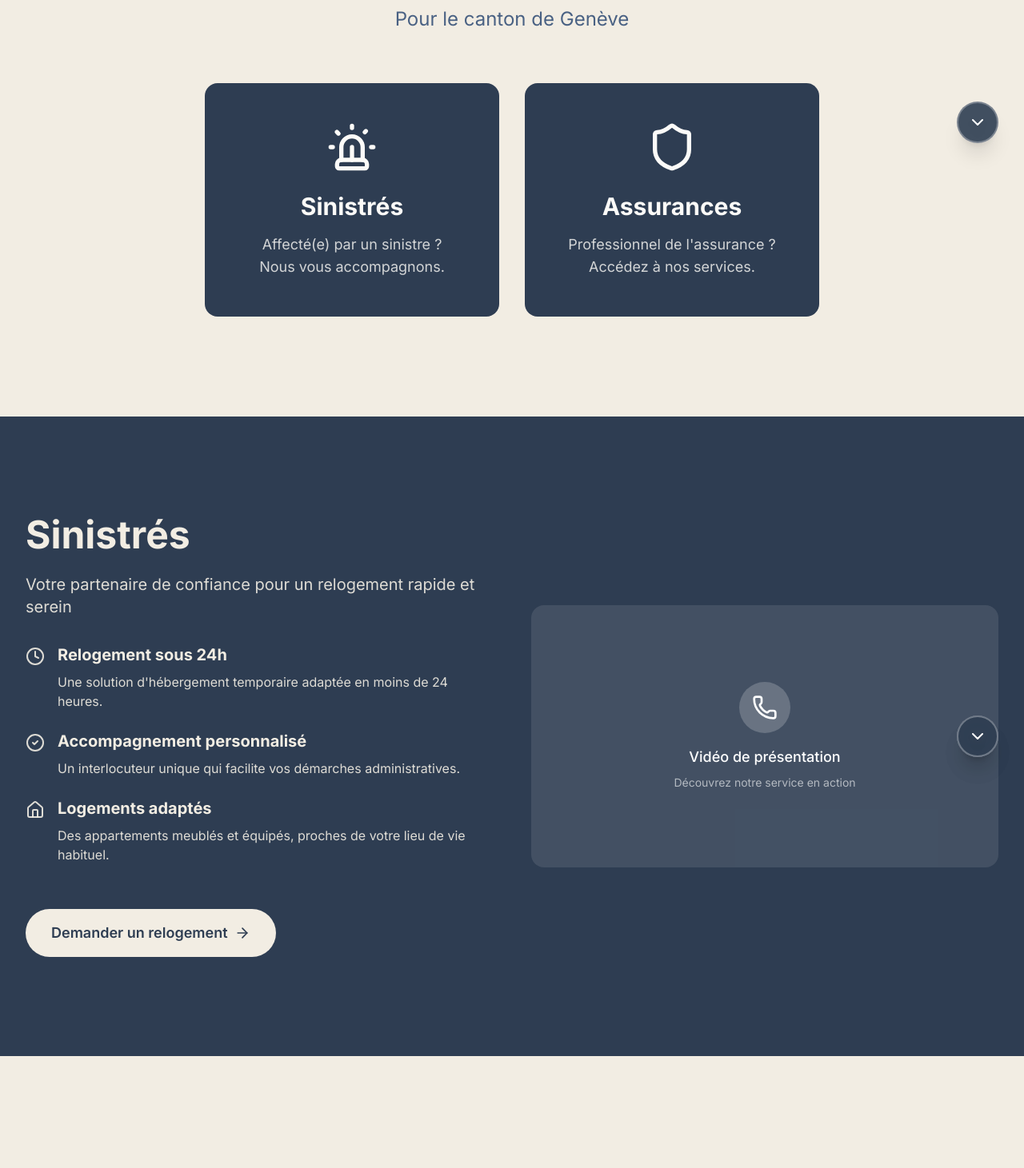
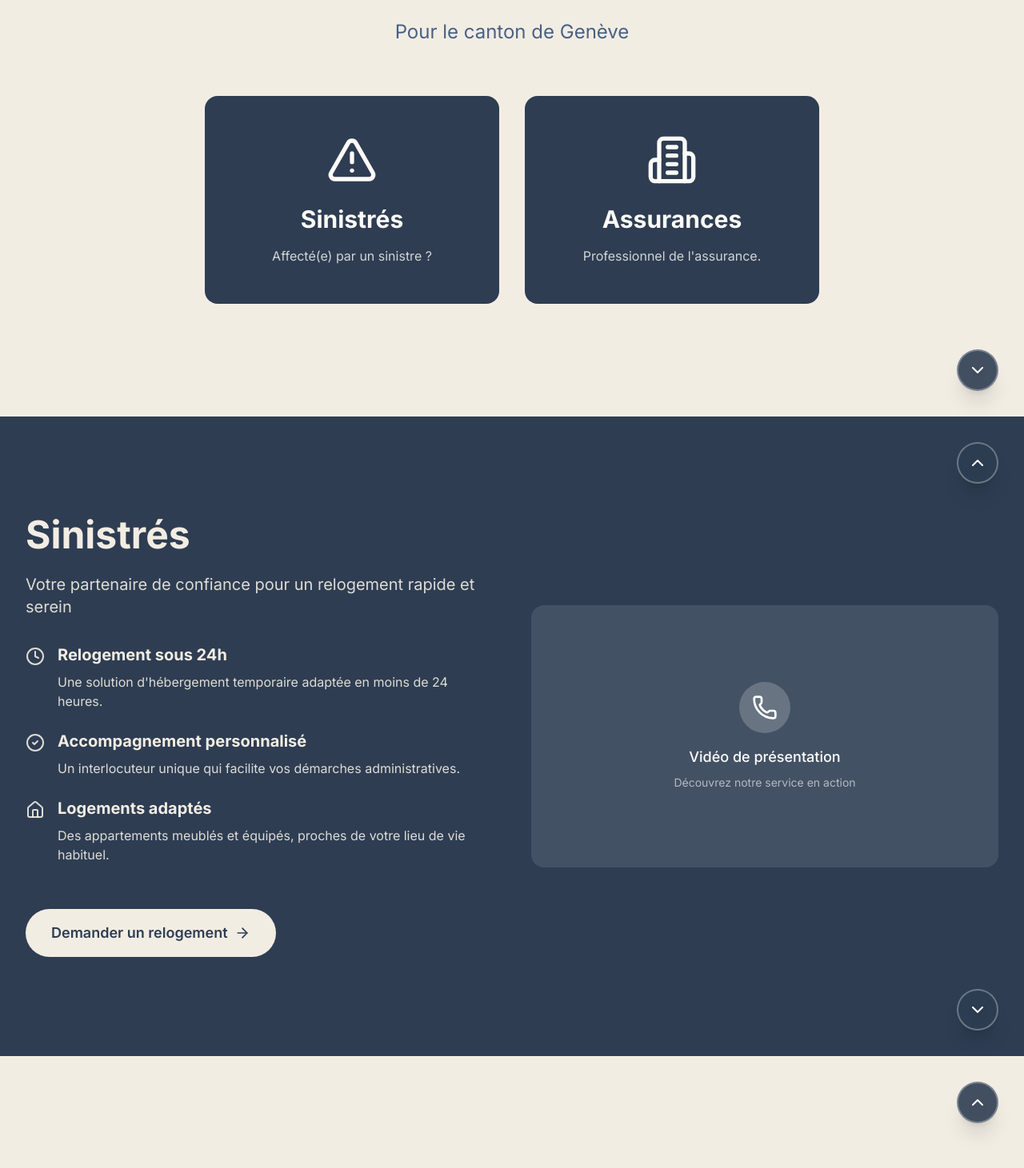
Before and after one commit to valcourgeau/sini, a Next.js app: page / in a window 1280 px wide. Shown: the part 280-1741 px from the top of the page at 80% size. Built offline with nearby package versions, Linux system fonts and the light colour scheme.

Commit message:
feat: navigation arrows

```diff
--- a/src/app/page.tsx
+++ b/src/app/page.tsx
@@ -19,26 +19,33 @@ export default function HomePage() {
             </p>
             <div className="grid md:grid-cols-2 gap-8 max-w-3xl mx-auto">
               <ScrollButton
-                iconName="siren"
+                iconName="alert-triangle"
                 title="Sinistrés"
-                description="Affecté(e) par un sinistre ? Nous vous accompagnons."
+                description="Affecté(e) par un sinistre ?"
                 sectionId="sinistres"
               />
               <ScrollButton
-                iconName="shield"
+                iconName="building2"
                 title="Assurances"
-                description="Professionnel de l'assurance ? Accédez à nos services."
+                description="Professionnel de l'assurance."
                 sectionId="assurances"
               />
             </div>
           </div>
         </div>
-        <NavigationArrow direction="down" targetId="sinistres" position="bottom" />
+        <div className="absolute bottom-8 right-8">
+          <NavigationArrow direction="down" targetId="sinistres" position="bottom" />
+        </div>
       </section>
 
       {/* Second Section - Blue Background */}
       <section id="sinistres" className="relative bg-primary min-h-[100vh] flex items-center justify-center text-primary-foreground">
-        <NavigationArrow direction="up" targetId="home" position="top" />
+        <div className="absolute top-8 right-8">
+          <NavigationArrow direction="up" targetId="header" position="top" />
+        </div>
+        <div className="absolute bottom-8 right-8">
+          <NavigationArrow direction="down" targetId="assurances" position="bottom" />
+        </div>
 
         <div className="container">
           <div className="grid lg:grid-cols-2 gap-12 items-center">
@@ -106,13 +113,13 @@ export default function HomePage() {
             </div>
           </div>
         </div>
-
-        <NavigationArrow direction="down" targetId="assurances" position="bottom" />
       </section>
 
       {/* Third Section - Sand Background */}
       <section id="assurances" className="relative bg-secondary min-h-[100vh] flex items-center justify-center">
-        <NavigationArrow direction="up" targetId="sinistres" position="top" />
+        <div className="absolute top-8 right-8">
+          <NavigationArrow direction="up" targetId="sinistres" position="top" />
+        </div>
         <div className="container">
           <div className="grid lg:grid-cols-2 gap-12 items-center">
             <div className="space-y-8">
--- a/src/components/layout/header.tsx
+++ b/src/components/layout/header.tsx
@@ -8,7 +8,7 @@ export function Header() {
   const [isMenuOpen, setIsMenuOpen] = useState(false);
 
   return (
-    <header className="bg-background border-b border-border">
+    <header id="header" className="bg-background border-b border-border">
       <div className="container mx-auto px-4 md:px-6">
         <div className="flex h-16 items-center justify-between">
           <div className="flex items-center">
--- a/src/components/ui/navigation-arrow.tsx
+++ b/src/components/ui/navigation-arrow.tsx
@@ -1,7 +1,6 @@
 "use client";
 
 import { ChevronDown, ChevronUp } from "lucide-react";
-import { useCallback } from "react";
 
 interface NavigationArrowProps {
   direction: "up" | "down";
@@ -10,20 +9,38 @@ interface NavigationArrowProps {
 }
 
 export function NavigationArrow({ direction, targetId, position }: NavigationArrowProps) {
-  const scrollToTarget = useCallback(() => {
+  const scrollToTarget = () => {
     const element = document.getElementById(targetId);
     if (element) {
-      element.scrollIntoView({
-        behavior: "smooth",
-        block: "start"
-      });
+      const targetPosition = element.getBoundingClientRect().top + window.pageYOffset;
+      const startPosition = window.pageYOffset;
+      const distance = targetPosition - startPosition;
+      const duration = 500; // 500ms instead of the default smooth scroll
+      let start: number | null = null;
+
+      const animation = (currentTime: number) => {
+        if (start === null) start = currentTime;
+        const timeElapsed = currentTime - start;
+        const progress = Math.min(timeElapsed / duration, 1);
+
+        // Easing function for smoother animation
+        const easeInOutCubic = (t: number) => t < 0.5 ? 4 * t * t * t : 1 - Math.pow(-2 * t + 2, 3) / 2;
+
+        window.scrollTo(0, startPosition + distance * easeInOutCubic(progress));
+
+        if (timeElapsed < duration) {
+          requestAnimationFrame(animation);
+        }
+      };
+
+      requestAnimationFrame(animation);
     }
-  }, [targetId]);
+  };
 
   return (
     <button
       onClick={scrollToTarget}
-      className={`absolute ${position}-8 right-8 p-3 rounded-full bg-primary/90 hover:bg-primary transition-all duration-300 shadow-xl hover:shadow-2xl hover:scale-110 backdrop-blur-sm border-2 border-white/30`}
+      className="p-3 rounded-full bg-primary/90 hover:bg-primary transition-all duration-300 shadow-xl hover:shadow-2xl hover:scale-110 backdrop-blur-sm border-2 border-white/30"
       aria-label={`Aller à la section ${targetId}`}
     >
       {direction === "up" ? (
--- a/src/components/ui/scroll-button.tsx
+++ b/src/components/ui/scroll-button.tsx
@@ -1,9 +1,9 @@
 'use client';
 
-import { AlertTriangle, Shield, Siren, LucideIcon } from "lucide-react";
+import { AlertTriangle, Shield, Siren, Building2, LucideIcon } from "lucide-react";
 
 interface ScrollButtonProps {
-  iconName: 'alert-triangle' | 'shield' | 'siren';
+  iconName: 'alert-triangle' | 'shield' | 'siren' | 'building2';
   title: string;
   description: string;
   sectionId: string;
@@ -13,6 +13,7 @@ const iconMap: Record<ScrollButtonProps['iconName'], LucideIcon> = {
   'alert-triangle': AlertTriangle,
   'shield': Shield,
   'siren': Siren,
+  'building2': Building2,
 };
 
 export function ScrollButton({ iconName, title, description, sectionId }: ScrollButtonProps) {
@@ -31,7 +32,7 @@ export function ScrollButton({ iconName, title, description, sectionId }: Scroll
       <div className="relative z-10">
         <Icon className="h-16 w-16 mb-6 mx-auto" />
         <h2 className="text-3xl font-bold mb-4">{title}</h2>
-        <p className="text-lg text-primary-foreground/80">
+        <p className="text-1xl text-primary-foreground/80">
           {description}
         </p>
       </div>
```
